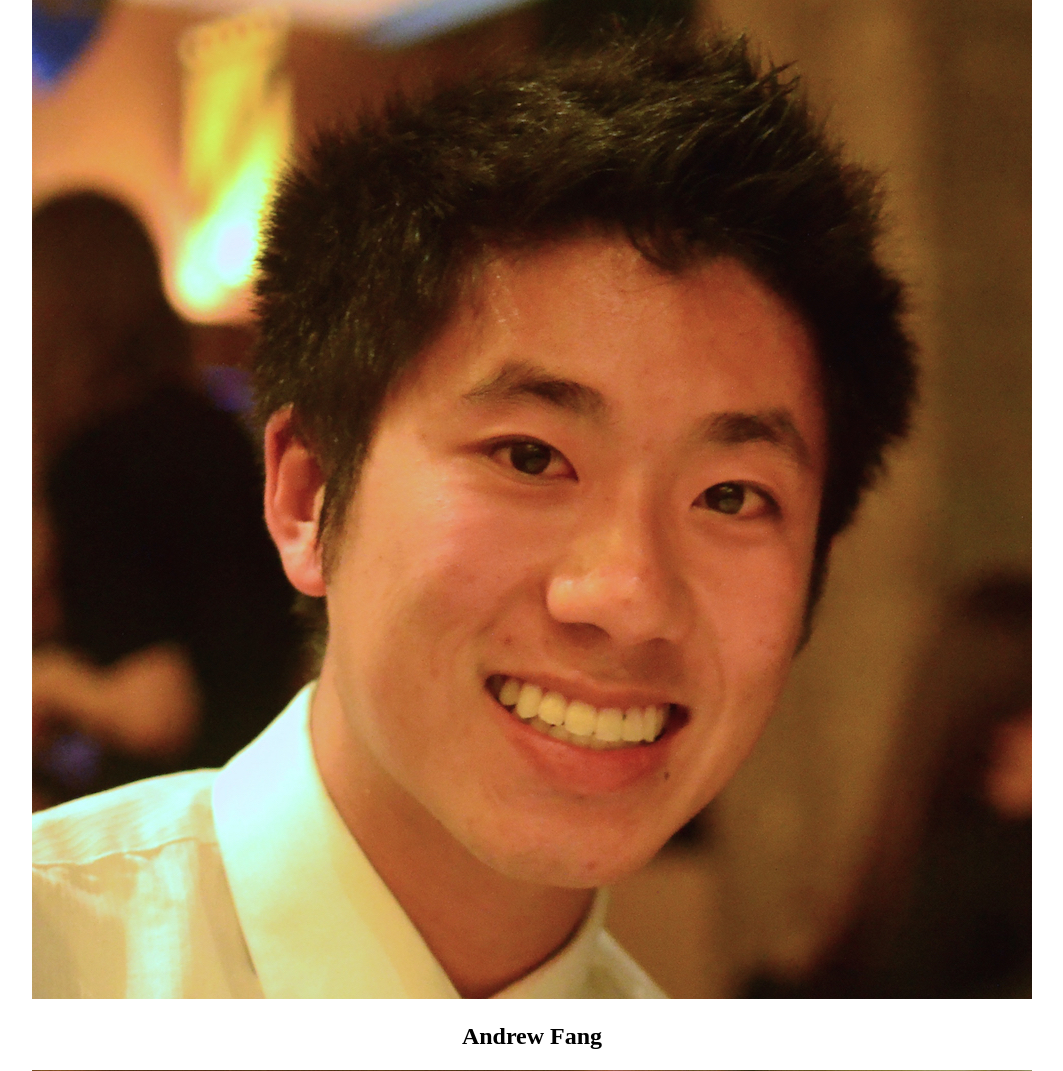
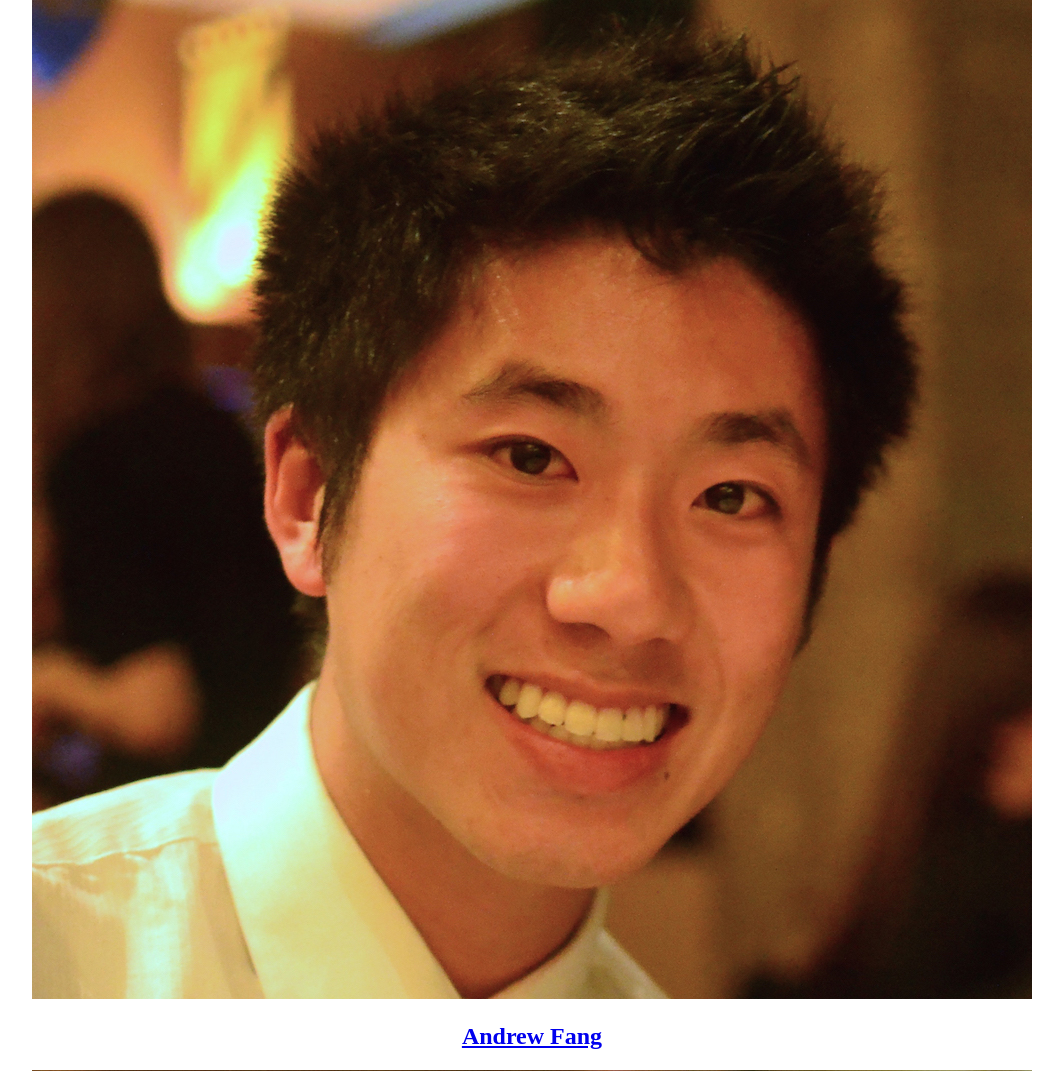
Before and after one commit to riyazdf/consoleJSON, a PHP site: page /about/about.html in a window 1280 px wide. Shown: the part 81-1152 px from the top of the page, without its empty margins (108-1171 px from the left). Run offline with PHP 8.4, Linux system fonts and the light colour scheme.

Commit message:
Link to personal websites, photoshop Andrew's face

```diff
--- a/about/about.html
+++ b/about/about.html
@@ -31,15 +31,15 @@
     <div class="row">
       <div class="col-md-4 profileContainer" align="center">
         <img src="../assets/andrew.jpg" alt="Andrew Fang" class="img-circle profile" /></br>
-        <h2>Andrew Fang</h2>
+        <h2><a class="noA" href="http://www.andrewbfang.com">Andrew Fang</a></h2>
       </div>
       <div class="col-md-4 profileContainer" align="center">
         <img src="../assets/riyaz.jpg" alt="Riyaz Faizullabhoy" class="img-circle profile" /></br>
-        <h2>Riyaz Faizullabhoy</h2>
+        <h2><a class="noA" href="http://riyazdf.github.io">Riyaz Faizullabhoy</a></h2>
       </div>
       <div class="col-md-4 profileContainer" align="center">
         <img src="../assets/raymond.jpg" alt="Raymond Shiau" class="img-circle profile" /></br>
-        <h2>Raymond Shiau</h2>
+        <h2><a class="noA" href="http://www.restaurantgenerator.com/">Raymond Shiau</a></h2>
       </div>
     </div>
   </div>
```
Also changed, not shown: style.css (+7 -0 lines), assets/andrew.jpg.
